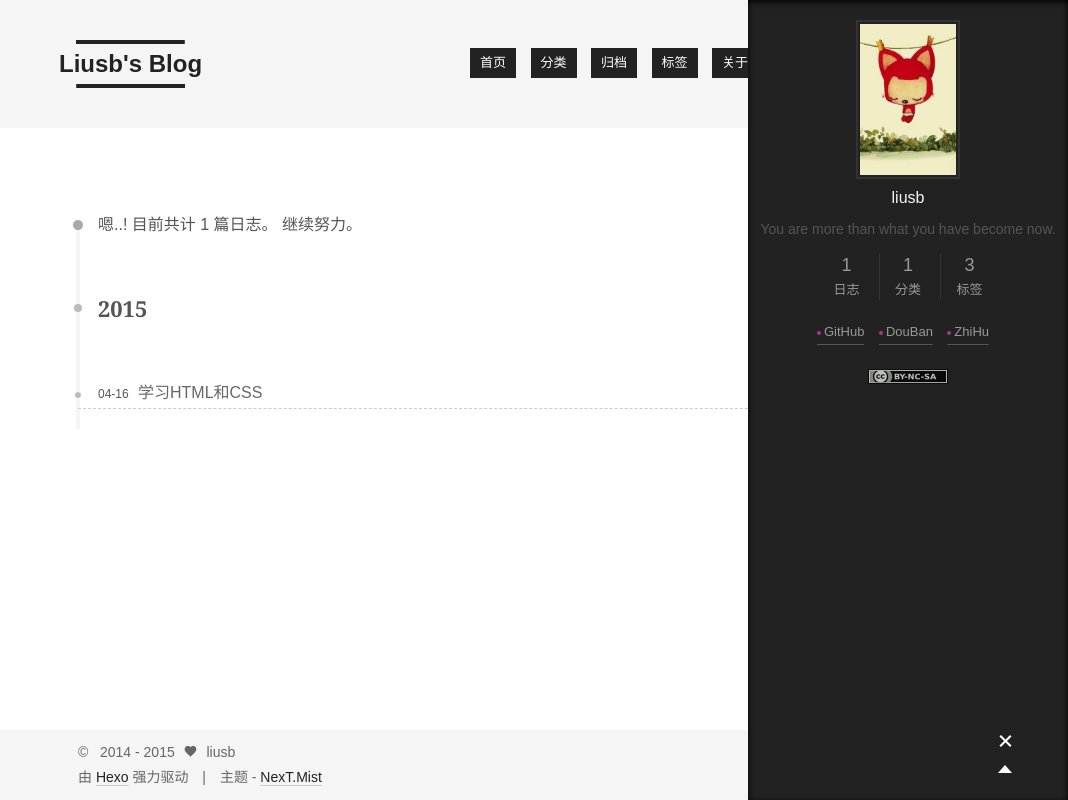
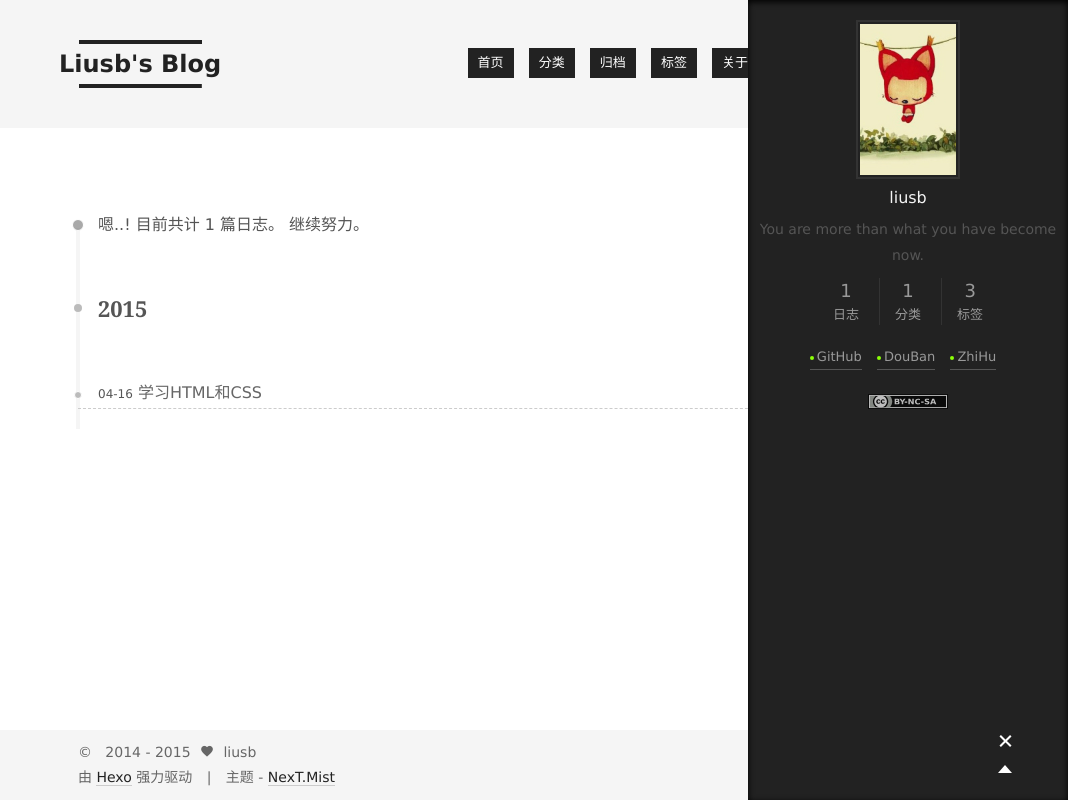
Before and after one commit to liusb/liusb.github.io, a plain HTML site: page archives/index.html in a window 1280 px wide. Both pictures are taken after a click on the element 1217 px from the left and 742 px from the top of the page. Shown: the whole page, without its empty margins (212-1280 px from the left). Drawn offline with Linux system fonts and the light colour scheme.

Commit message:
Site updated: 2015-09-03 13:01:48

```diff
--- a/css/main.css
+++ b/css/main.css
@@ -185,7 +185,7 @@ th {
 }
 body {
   position: relative;
-  font-family: "Microsoft Jhenghei", "Hiragino Sans GB", "Microsoft YaHei", sans-serif;
+  font-family: "Hiragino Sans GB", "Microsoft YaHei", Verdana, sans-serif, sans-serif;
   font-size: 16px;
   line-height: 1.8;
   color: #555;
@@ -211,7 +211,7 @@ h6 {
   padding: 0;
   font-weight: bold;
   line-height: 1;
-  font-family: Cambria, Georgia, "Microsoft Jhenghei", "Hiragino Sans GB", "Microsoft YaHei", "Times New Roman", serif;
+  font-family: Cambria, Georgia, "Hiragino Sans GB", "Microsoft YaHei", Verdana, sans-serif, "Times New Roman", serif;
 }
 h1 {
   font-size: 24px;
@@ -796,7 +796,7 @@ td {
 .post .gist .gist-file .gist-meta {
   background: #f7f7f7;
   color: #8e908c;
-  font: 13px "Microsoft Jhenghei", "Hiragino Sans GB", "Microsoft YaHei", sans-serif;
+  font: 13px "Hiragino Sans GB", "Microsoft YaHei", Verdana, sans-serif, sans-serif;
   text-shadow: 0 0;
   padding: 0;
   margin-top: 1em;
@@ -932,7 +932,7 @@ body {
   color: #fff;
   background: #222;
   border-bottom: none;
-  font-family: "Microsoft Jhenghei", "Hiragino Sans GB", "Microsoft YaHei", sans-serif;
+  font-family: "Hiragino Sans GB", "Microsoft YaHei", Verdana, sans-serif, sans-serif;
 }
 .logo {
   display: inline-block;
@@ -1153,7 +1153,7 @@ input.menu-search-input {
   width: 4px;
   height: 4px;
   border-radius: 50%;
-  background: #a73987;
+  background: #8bff06;
 }
 .sidebar-nav {
   margin: 0;
@@ -1553,7 +1553,7 @@ input.menu-search-input {
   margin-left: 60px;
   font-size: 16px;
   font-weight: normal;
-  font-family: "Microsoft Jhenghei", "Hiragino Sans GB", "Microsoft YaHei", sans-serif;
+  font-family: "Hiragino Sans GB", "Microsoft YaHei", Verdana, sans-serif, sans-serif;
   line-height: inherit;
 }
 .posts-collapse .post-title::after {
```
